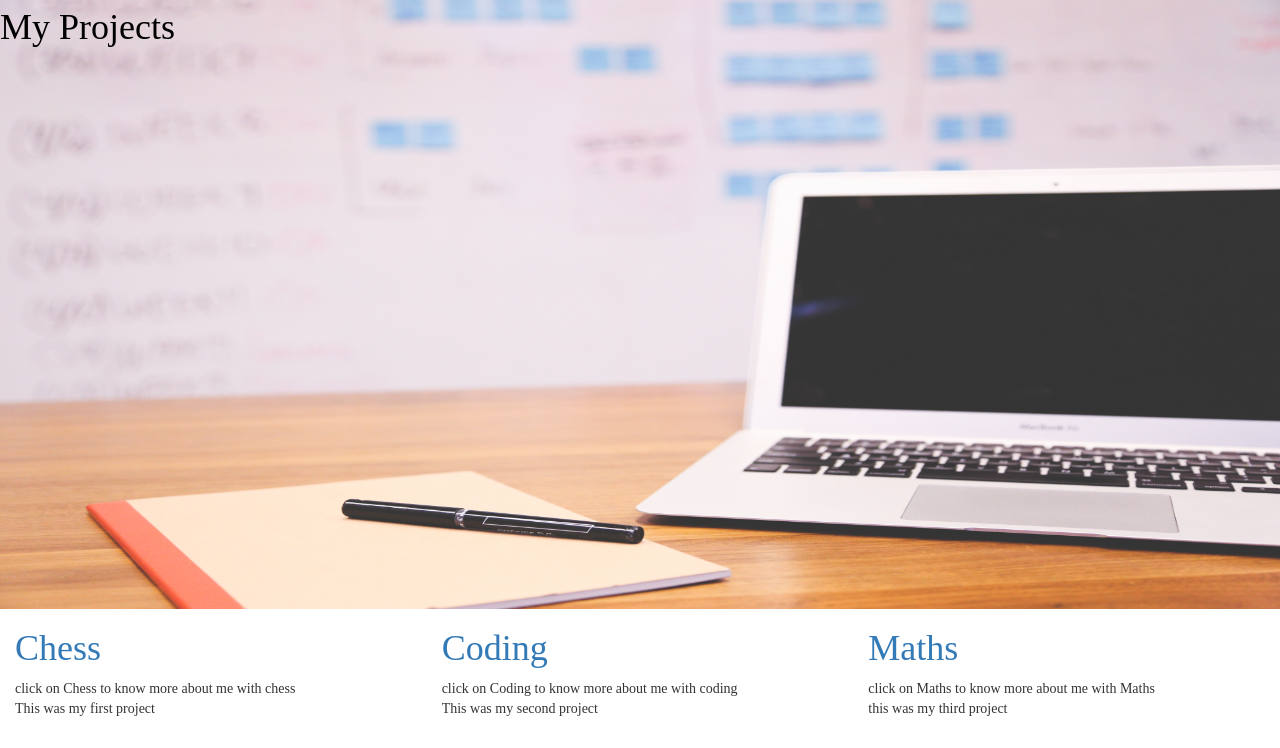
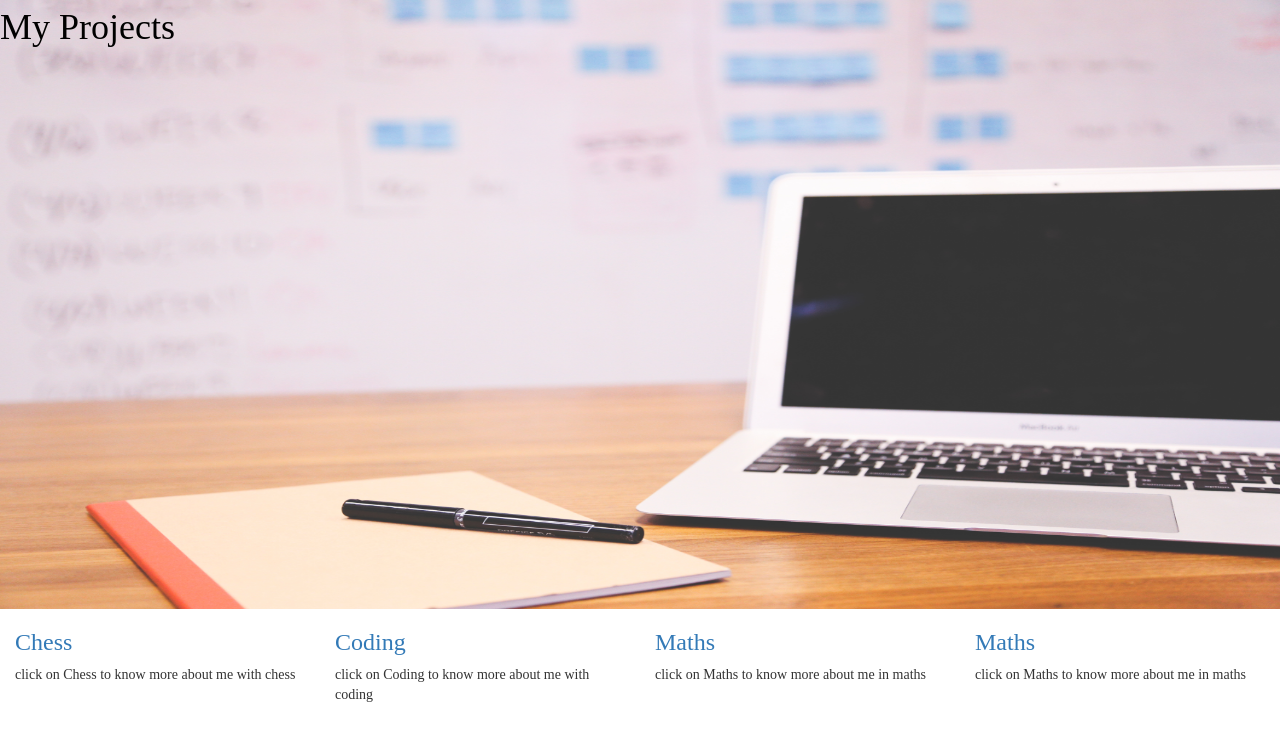
Before and after one commit to Hendrikv1990/website_project, a PHP site: page /myprojects.php in a window 1280 px wide. Shown: the part 52-800 px from the top of the page. Run offline with PHP 8.4, Linux system fonts and the light colour scheme; some web fonts are replaced.

Commit message:
Dont you dare to open it!

```diff
--- /dev/null
+++ b/functions.php
@@ -0,0 +1,47 @@
+<?php
+
+// $array = [];
+// $string1 = 'Hendrik';
+// $string2 = 'Ahmed';
+// $string3 = 'Ali';
+// $string4 = 'Jean';
+// $string5 = 'Vincent';
+// $string6 = 'Vera';
+
+// $myfriends = [$string1, $string2, $string3, $string4, $string5, $string6];
+// echo '<h1>Myfriends</h1>';
+// echo '<ul>';
+// foreach ($myfriends as $myfriend) :
+// echo '<li>', $myfriend, '</li>';
+// 	endforeach;
+// echo '</ul>';
+
+// <div class="col-md-4">
+// <h1><a href="firstproject.php">Chess</a></h1>
+// <p>
+// click on Chess to know more about me with chess
+// <br>This was my first project
+// </p>
+// </div>
+
+function get_my_projects(){
+
+
+$projects_array = ['firstproject' => array('title' => 'Chess', 'description' => 'click on Chess to know more about me with chess
+', 'link' => 'firstproject.php'), 'secondproject' => array('title' => 'Coding', 'description' => 'click on Coding to know more about me with coding', 'link' => 'secondproject.php'), 'thirdproject' => array('title' => 'Maths' ,'description' => 'click on Maths to know more about me in maths' , 'link' => 'thirdproject.php'), 'fourthproject' => array('title' => 'Maths' ,'description' => 'click on Maths to know more about me in maths' , 'link' => 'thirdproject.php')];
+
+foreach ($projects_array as $project) :
+
+echo '<div class="col-md-3">';
+echo '<h3><a href="'.$project['link'].'">'.$project['title'].'</a></h3>';
+echo '<p>'.$project['description'].'</p>';
+echo '</div>';
+
+	endforeach;
+
+
+
+
+}
+
+?>
--- a/index.php
+++ b/index.php
@@ -31,6 +31,7 @@
 </div>
 <div class="row">
 
+<?php include_once('functions.php') ?>
 
 
 </div>
--- a/myprojects.php
+++ b/myprojects.php
@@ -29,30 +29,13 @@
 <h1 class="welcome-title">My Projects</h1>
 </div>
 <div class="row">
-<div class="col-md-4">
-<h1><a href="firstproject.php">Chess</a></h1>
-<p>
-click on Chess to know more about me with chess
-<br>This was my first project
-</p>
-</div>
-<div class="col-md-4">
-<h1><a href="secondproject.php">Coding</a></h1>
-<p>
-click on Coding to know more about me with coding
-<br>This was my second project
-</p>
-</div>
-<div class="col-md-4">
-<h1><a href="thirdproject.php">Maths</a></h1>
-<p>
-click on Maths to know more about me with Maths
-<br> this was my third project
-</p>
-</div>
 
 
+<?php include('functions.php') ?>
 
+     <?php get_my_projects();
+
+?>
 </div>
 
 </div>
```
Also changed, not shown: README.md.
